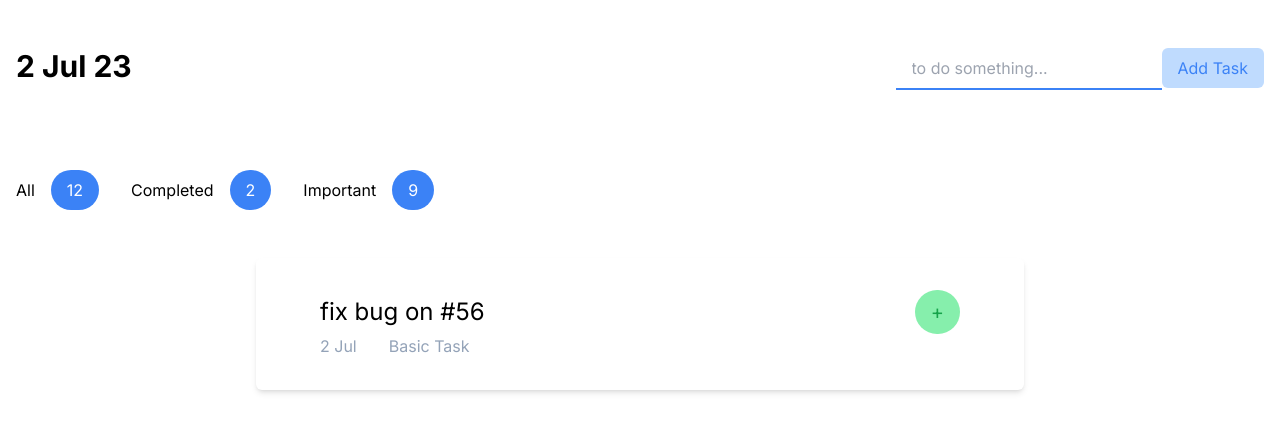
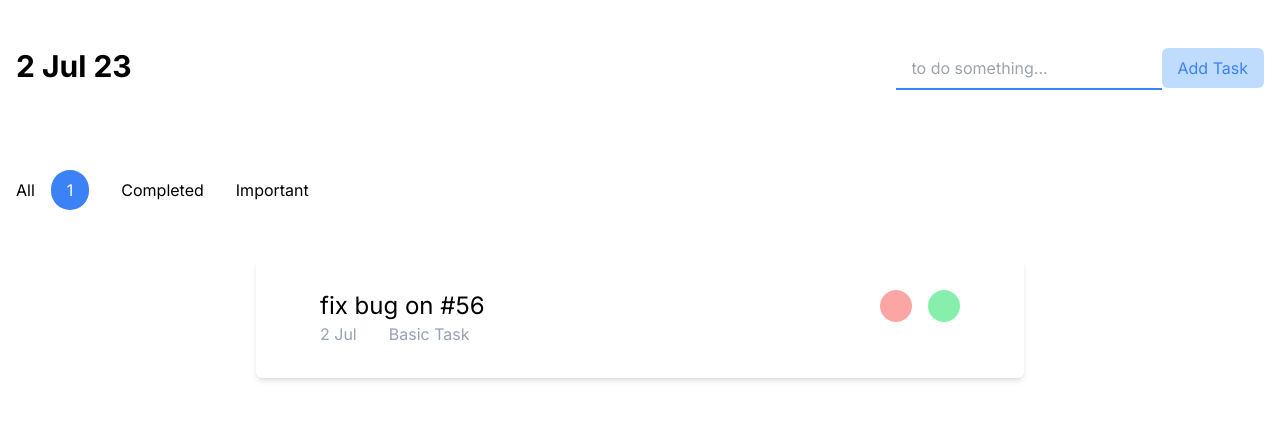
Before and after one commit to DrChhun/TodoNext, a Next.js app: page / in a window 1280 px wide. Shown: the top 432 px of the page. Built offline with nearby package versions, Linux system fonts and the light colour scheme.

Commit message:
complete bandge and add to favorite/complete

```diff
--- a/app/components/Task/TaskDetail.tsx
+++ b/app/components/Task/TaskDetail.tsx
@@ -1,4 +1,6 @@
 import { TaskProps } from "@/app/Type/Todo";
+import { useDispatch } from "react-redux";
+import { addToFavorite, addToComplete } from "@/app/redux/features/todoRedux";
 
 export const TaskDetail: React.FC<TaskProps> = ({
   title,
@@ -6,14 +8,22 @@ export const TaskDetail: React.FC<TaskProps> = ({
   category,
   className,
 }) => {
+  const dispatch = useDispatch();
   return (
     <div
       className={`bg-white shadow-md py-8 px-16 rounded-md max-w-3xl mx-auto ${className}`}
     >
       <div className="flex items-center justify-between">
         <h2 className="text-black text-2xl">{title}</h2>
-        <div className="bg-green-300 py-2 px-4 text-green-600 text-xl rounded-full">
-          +
+        <div className="flex gap-4">
+          <div
+            onClick={() => dispatch(addToFavorite(title))}
+            className="hover:bg-red-400 duration-300 bg-red-300 h-8 py-2 px-4 text-green-600 text-xl rounded-full"
+          ></div>
+          <div
+            onClick={() => dispatch(addToComplete(title))}
+            className="hover:bg-green-400 duration-300 bg-green-300 py-2 px-4 text-green-600 text-xl rounded-full"
+          ></div>
         </div>
       </div>
       <div className="flex text-slate-400 gap-8">
--- a/app/components/ToggleTab/Tab.tsx
+++ b/app/components/ToggleTab/Tab.tsx
@@ -8,7 +8,11 @@ export const Tab: React.FC<ToggleProps> = ({
   return (
     <div className={`flex items-center gap-4 ${className}`}>
       <h2>{title}</h2>
-      <div className="bg-blue-500 text-white w-fit px-4 py-2 rounded-full">
+      <div
+        className={`bg-blue-500 ${
+          notification == 0 && "hidden"
+        } text-white w-fit px-4 py-2 rounded-full`}
+      >
         {notification}
       </div>
     </div>
--- a/app/page.tsx
+++ b/app/page.tsx
@@ -8,6 +8,8 @@ import { useSelector } from "react-redux";
 
 const Page = () => {
   const todo = useSelector((state: any) => state.todos.value);
+  const favorite = useSelector((state: any) => state.todos.important);
+  const complete = useSelector((state: any) => state.todos.complete);
   const today = new Date();
 
   return (
@@ -23,9 +25,17 @@ const Page = () => {
         <InputTask />
       </div>
       <div className="flex gap-8">
-        <Tab className="py-8" title="All" notification={12} />
-        <Tab className="py-8" title="Completed" notification={2} />
-        <Tab className="py-8" title="Important" notification={9} />
+        <Tab className="py-8" title="All" notification={todo.length} />
+        <Tab
+          className="py-8"
+          title="Completed"
+          notification={complete.length}
+        />
+        <Tab
+          className="py-8"
+          title="Important"
+          notification={favorite.length}
+        />
       </div>
       {todo.map((x: any, index: number) => (
         <>
--- a/app/redux/features/todoRedux.ts
+++ b/app/redux/features/todoRedux.ts
@@ -6,13 +6,15 @@ import type { PayloadAction } from '@reduxjs/toolkit'
 // Define a type for the slice state
 interface CounterState {
   value: Array<string>,
-  important: Array<string>
+  important: Array<string>,
+  complete: Array<string>
 }
 
 // Define the initial state using that type
 const initialState: CounterState = {
   value: ['fix bug on #56'],
-  important: []
+  important: [],
+  complete: []
 }
 
 export const counterSlice = createSlice({
@@ -25,6 +27,9 @@ export const counterSlice = createSlice({
     decrement: (state) => {
       state.value.push('not okay')
     },
+    addToComplete: (state, action: PayloadAction<string>) => {
+      state.complete.push(action.payload)
+    },
     addToFavorite: (state, action: PayloadAction<string>) => {
       state.important.push(action.payload)
     },
@@ -34,6 +39,6 @@ export const counterSlice = createSlice({
   },
 })
 
-export const { increment, decrement, incrementByAmount } = counterSlice.actions
+export const { increment, decrement, incrementByAmount, addToFavorite, addToComplete } = counterSlice.actions
 
 export default counterSlice.reducer
```
